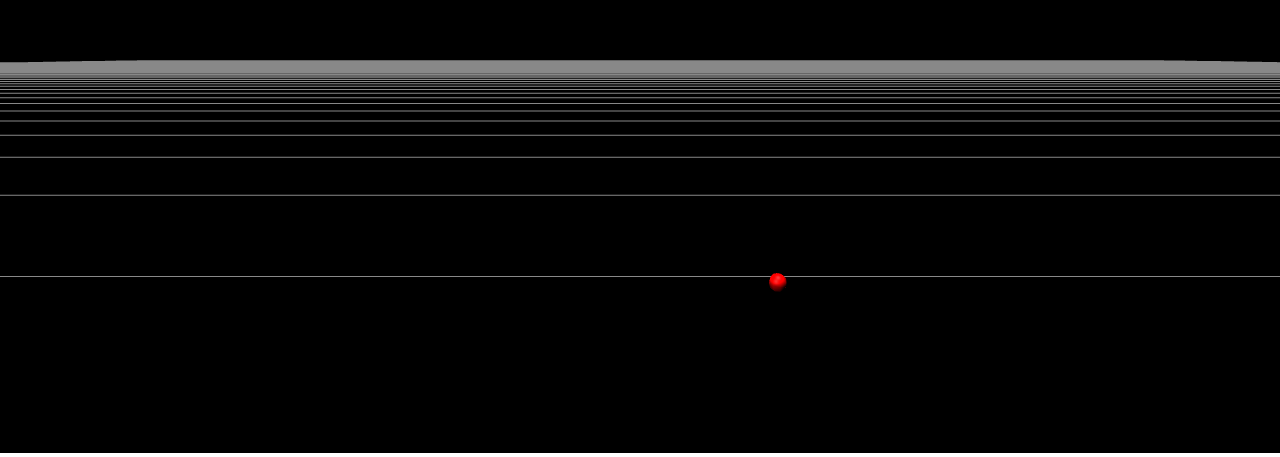
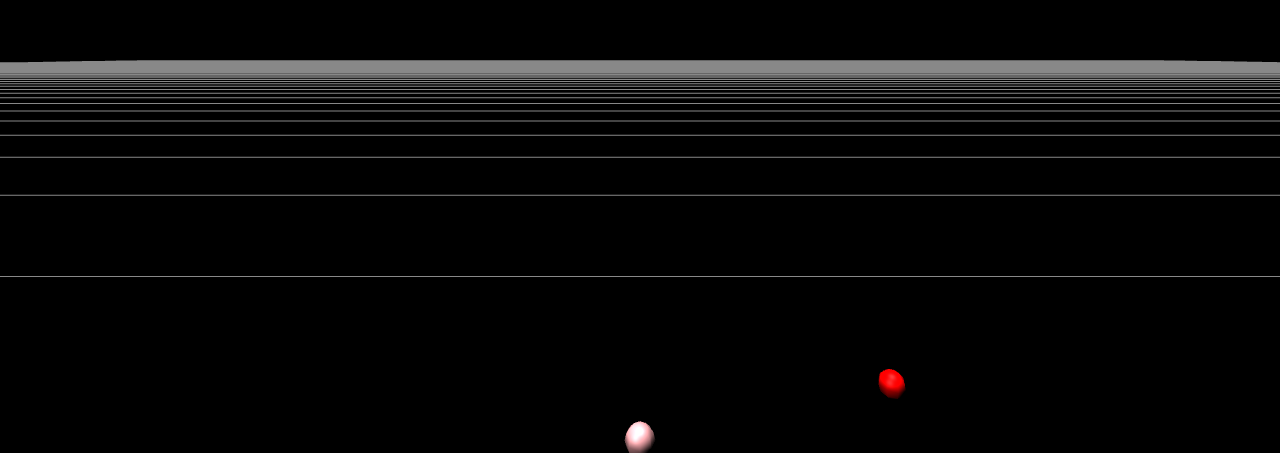
Before and after one commit to Peter-van-der-Velde/Eight-ball, a plain HTML site: page collision-test.html in a window 1280 px wide. Shown: the part 347-804 px from the top of the page. Drawn offline with Linux system fonts and the light colour scheme; animation ran at ten frames a second.

Commit message:
we now have working physics :beers:

```diff
--- a/collision-test.html
+++ b/collision-test.html
@@ -14,6 +14,7 @@
     <script src="js/OrbitControls.js"></script>
     <script src="js/vector3.js"></script>
     <script src="js/bounds.js"></script>
+    <script src="js/ball.js"></script>
     <script src="js/lighting.js"></script>
     <script type="module" src="js/col-test.js"></script>
   </footer>
--- a/js/ball.js
+++ b/js/ball.js
@@ -1,12 +1,14 @@
+var balls = new Array();
+
 //Constructor of a billiardBall
-export class BilliardBall {
+class ball {
 
     constructor(x, y, z, constructorColor){
 
         this.mesh;
-        this.position = new Vector3(x, y, z);
-        this.velocity = new Vector3(0, 0, 0);
-        this.acceleration = new Vector3(0, 0, 0);
+        this.position = new THREE.Vector3(x, y, z);
+        this.velocity = new THREE.Vector3(0, 0, 0);
+        this.acceleration = new THREE.Vector3(0, 0, 0);
         this.friction = 0.995;
         this.restitution = 0.5; // bounciness of said ball
         this.size = 0.03;
@@ -24,7 +26,6 @@ export class BilliardBall {
     }
 
     updatePosition(newPosition) {
-        console.log("Help: " + newPosition.x)
         this.mesh.position.x = newPosition.x;
         this.mesh.position.y = newPosition.y;
         this.mesh.position.z = newPosition.z;
@@ -36,9 +37,7 @@ export class BilliardBall {
         var posy = this.position.y + (this.velocity.y * dt);
         var posz = this.position.z + (this.velocity.z * dt);
 
-        this.position = new Vector3(posx, posy, posz);
-
-
+        this.position = new THREE.Vector3(posx, posy, posz);
 
         if (this.position.x < bounds.x) {
             this.position.x = bounds.x;
@@ -56,17 +55,25 @@ export class BilliardBall {
             this.velocity.z *= -this.restitution;
         }
 
+        for (let i = 0; i < balls.length; i++) {
+            if (balls[i] != this) {
+                if (this.position.distanceTo(balls[i].position) < this.size*2) {
+                    this.velocity.multiplyScalar(-1);
+                    console.log("bam!" + this.position.distanceTo(balls[i].position));
+                }
+            }
+        }
+
         this.updatePosition(this.position)
-        console.log("p2: ");
-        console.log(this.mesh.position)
-        console.log("p: ");
-        console.log(this.position)
-        console.log("v: ");
-        console.log(this.velocity)
-        console.log("dt: ")
-        console.log(dt)
-        console.log("bd: ")
-        console.log(bounds)
-
+        // console.log("p2: ");
+        // console.log(this.mesh.position)
+        // console.log("p: ");
+        // console.log(this.position)
+        // console.log("v: ");
+        // console.log(this.velocity)
+        // console.log("dt: ")
+        // console.log(dt)
+        // console.log("bd: ")
+        // console.log(bounds)
     }
 }
--- a/js/col-test.js
+++ b/js/col-test.js
@@ -1,4 +1,3 @@
-import {BilliardBall as ball} from './ball.js';
 import {box} from './box.js';
 
 
@@ -13,7 +12,7 @@ document.body.appendChild( renderer.domElement );
 console.log(renderer);
 
 var controls = new THREE.OrbitControls(camera, renderer.domElement);
-controls.target.set(0,0,0)
+controls.target.set(0, 0, 0);
 camera.position.set(-1, 0.75, 0.75);
 
 var grid = new THREE.GridHelper(100, 100);
@@ -21,24 +20,61 @@ scene.add(grid);
 var axisHelper = new THREE.AxisHelper( 20 );
 scene.add( axisHelper );
 
-var colBounds = new bounds (-1, -1.1, 1, 1.1)
+var colBounds = new bounds (-1, -1.1, 1, 1.1);
 var ball_1 = new ball(1, 0, 1, '#FF0000');
 ball_1.friction = 1; // no friction
-ball_1.restitution = 1 // loses no speed when hitting a boundary
-ball_1.velocity = new Vector3(0.5, 0, 0.5)
+ball_1.restitution = 1;// loses no speed when hitting a boundary
+ball_1.velocity = new THREE.Vector3(0.5, 0, 0.5);
 
-scene.add(ball_1.mesh);
+var ball_2 = new ball(0.5, 0, 0, '#FFFF00');
+ball_2.friction = 1;
+ball_2.restitution = 1;
+ball_2.velocity = new THREE.Vector3(0.5, 0, 0);
+
+var ball_3 = new ball(0, 0, 0, '#FFFFFF');
+ball_3.friction = 1;
+ball_3.restitution = 1;
+ball_3.velocity = new THREE.Vector3(0.5, 0, 0);
+
+var ball_4 = new ball(0.1, 0, 0, '#eca1a6');
+ball_4.friction = 1;
+ball_4.restitution = 1;
+ball_4.velocity = new THREE.Vector3(0.4, 0, 0.7);
+
+var ball_5 = new ball(0, 0, 0.3, '#618685');
+ball_5.friction = 1;
+ball_5.restitution = 1;
+ball_5.velocity = new THREE.Vector3(0.3, 0, 0.4);
+
+var ball_6 = new ball(0, 0, 0, '#50394c');
+ball_6.friction = 1;
+ball_6.restitution = 1;
+ball_6.velocity = new THREE.Vector3(1, 0, 0.8);
+
+balls.push(ball_1);
+balls.push(ball_2);
+balls.push(ball_3);
+balls.push(ball_4);
+balls.push(ball_5);
+balls.push(ball_6);
+
+balls.forEach(function(ball) {
+	scene.add(ball.mesh)
+}, this);
 
 // add lights to scene
 pointLight.lookAt( ball_1 );
 scene.add(pointLight);
 Light.lookAt ( ball_1 );
 scene.add(Light);
-scene.add(LightA)
+scene.add(LightA);
 
 var render = function () {
 	var delta = clock.getDelta();
-	ball_1.update(delta, colBounds)
+	balls.forEach(function(ball) {
+		ball.update(delta, colBounds)
+	}, this);
+
 	renderer.render( scene, camera );
 	requestAnimationFrame( render );
 	//var time = clock.getElapsedTime();
--- a/js/main.js
+++ b/js/main.js
@@ -9,7 +9,7 @@ renderer.setSize( window.innerWidth, window.innerHeight );
 document.body.appendChild( renderer.domElement );
 console.log(renderer);
 var controls = new THREE.OrbitControls(camera, renderer.domElement);
-controls.target.set(0,0,0);
+controls.target.set(0, 0, 0);
 
 //TextureLoader
 var loader = new THREE.TextureLoader();
--- a/js/vector3.js
+++ b/js/vector3.js
@@ -1,3 +1,7 @@
+
+/**
+ * @deprecated
+ */
 class Vector3 {
     constructor(x, y, z) {
         this.x = x;
@@ -21,3 +25,12 @@ class Vector3 {
         return new Vector3(this.x * scalar, this.y * scalar, this.z * scalar);
     }
 }
+
+function distanceVector( v1, v2 )
+{
+    var dx = v1.x - v2.x;
+    var dy = v1.y - v2.y;
+    var dz = v1.z - v2.z;
+
+    return Math.sqrt( dx * dx + dy * dy + dz * dz );
+}
```
